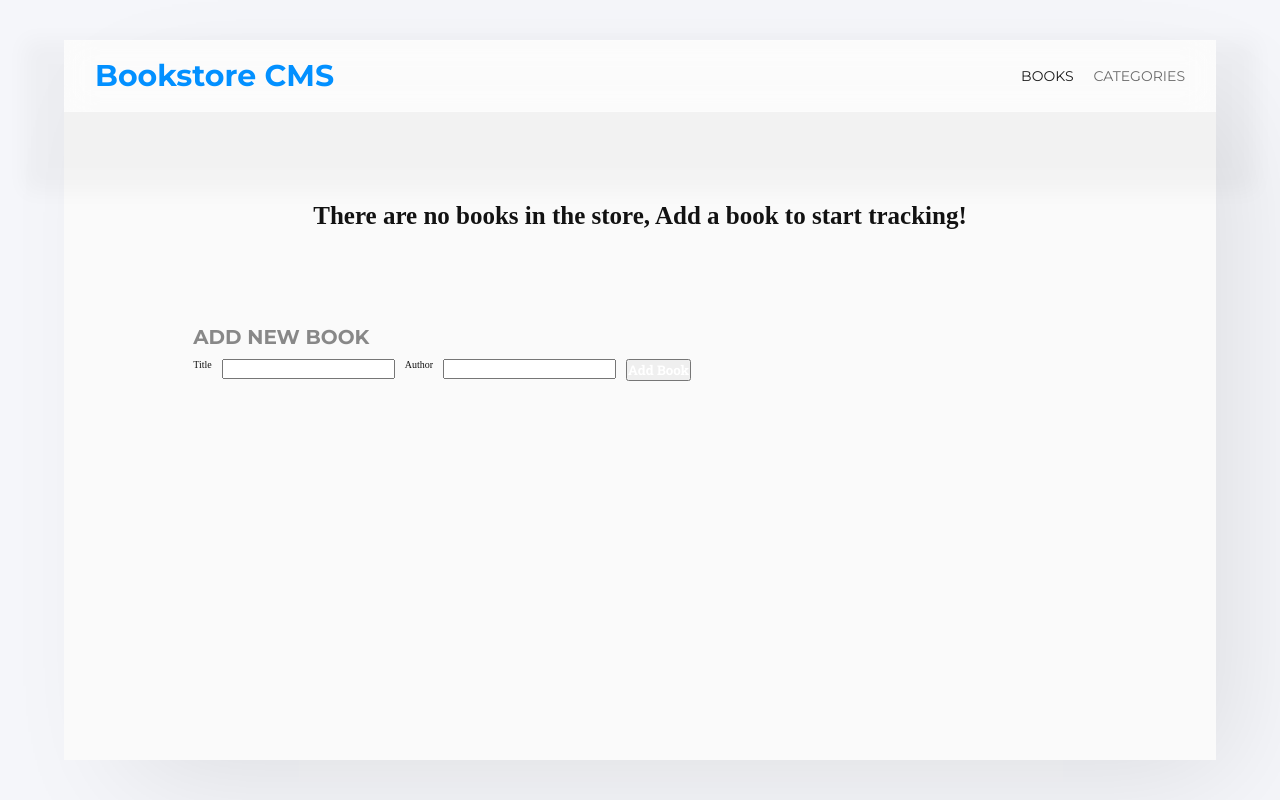
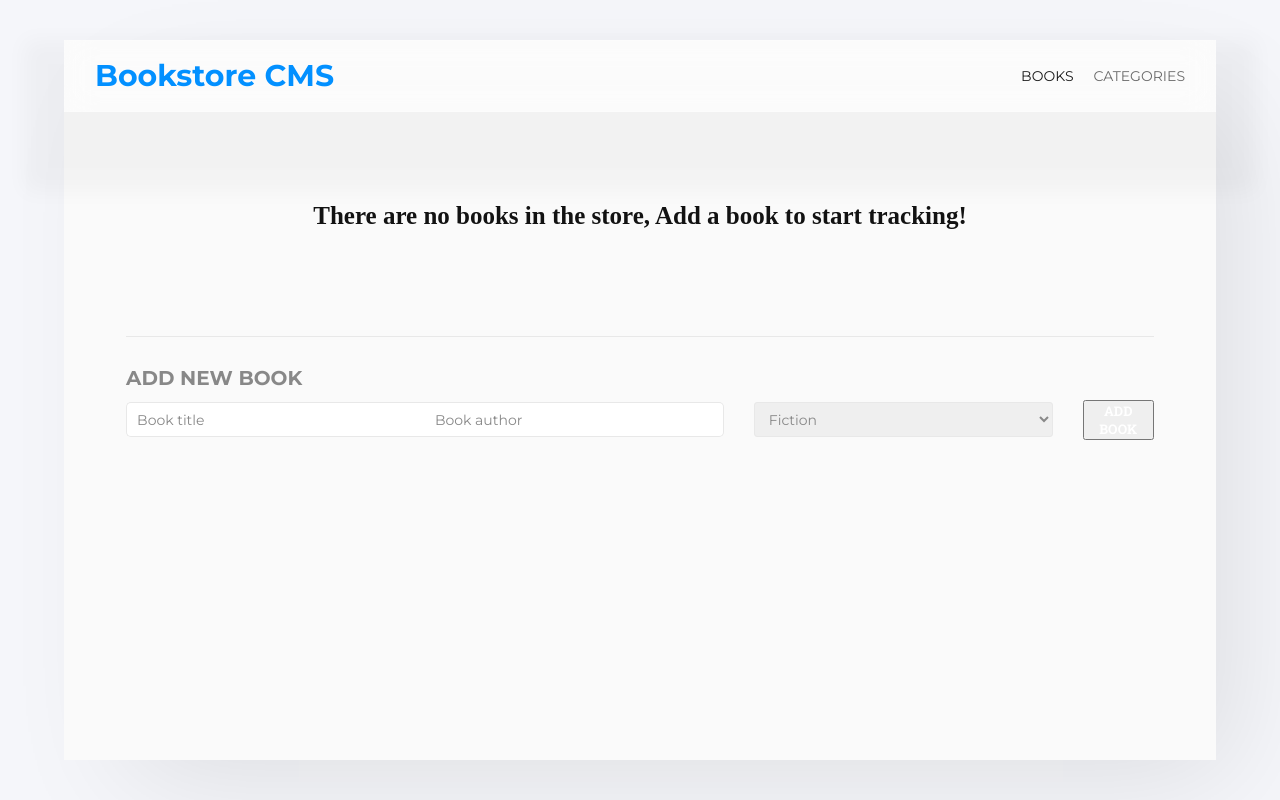
Before and after one commit to Ruthmy/bookstore, a React (Create React App) app: page /#/ in a window 1280 px wide. Built offline with nearby package versions, Linux system fonts and the light colour scheme; no server answers.

Commit message:
Modified 'AddForm.js' -component- and 'AddForm.css' -stylesheet- Added a select tag for categories and the styles for the rest of the elements.

```diff
--- a/src/components/AddForm.js
+++ b/src/components/AddForm.js
@@ -36,27 +36,26 @@ const AddForm = () => {
 
   return (
     <div className="AddForm">
+      <div className="AddForm-line" />
       <h3>ADD NEW BOOK</h3>
       <form onSubmit={onFormSubmit}>
         <div className="form-group">
           <label htmlFor="title">
-            <span>Title</span>
             <input
               type="text"
-              className="form-control"
+              className="form-control input-title"
+              placeholder="Book title"
               id="title"
               value={titleInput}
               onChange={(event) => setTitleInput(event.target.value)}
               required
             />
           </label>
-        </div>
-        <div className="form-group">
           <label htmlFor="author">
-            <span>Author</span>
             <input
               type="text"
-              className="form-control"
+              className="form-control input-author"
+              placeholder="Book author"
               id="author"
               value={authorInput}
               onChange={(event) => setAuthorInput(event.target.value)}
@@ -64,11 +63,33 @@ const AddForm = () => {
             />
           </label>
         </div>
+        <div className="form-group">
+          <label htmlFor="category">
+            <select
+              className="form-control"
+              id="category"
+              required
+            >
+              <option value="Fiction">Fiction</option>
+              <option value="Nonfiction">Nonfiction</option>
+              <option value="Romance">Romance</option>
+              <option value="Fantasy">Fantasy</option>
+              <option value="Mystery">Mystery</option>
+              <option value="Thriller">Thriller</option>
+              <option value="Horror">Horror</option>
+              <option value="Children">Children</option>
+              <option value="History">History</option>
+              <option value="Poetry">Poetry</option>
+              <option value="Biography">Biography</option>
+              <option value="Science">Science</option>
+            </select>
+          </label>
+        </div>
         <button
           type="submit"
-          className="btn btn-add"
+          className="btn-add"
         >
-          Add Book
+          ADD BOOK
         </button>
       </form>
       <div id="error" />
--- a/src/styles/AddForm.css
+++ b/src/styles/AddForm.css
@@ -3,23 +3,83 @@
   flex-direction: column;
   align-items: flex-start;
   justify-content: center;
-  width: 80%;
-  padding: 1rem 1rem;
+  width: 90%;
+  padding: 2rem 0;
   gap: 1rem;
 }
 
+.AddForm-line {
+  height: 1px;
+  width: 100%;
+  margin-bottom: 2rem;
+  background-color: var(--very-light-grey);
+}
+
 form {
+  width: 100%;
+  display: flex;
+  flex-direction: row;
+  align-items: center;
+  justify-content: space-between;
+  gap: 3rem;
+}
+
+.form-group {
   display: flex;
   flex-direction: row;
   align-items: flex-start;
   justify-content: center;
-  gap: 1rem;
+}
+
+.form-group:nth-child(1) {
+  width: 60%;
+}
+
+.form-group:nth-child(2) {
+  width: 30%;
 }
 
 .form-group label {
   display: flex;
+  width: 100%;
   gap: 1rem;
 }
+
+input {
+  width: 100%;
+  height: 3.5rem;
+  border-width: 1px;
+  border-color: var(--very-light-grey);
+  padding: 0 1rem;
+  font-size: var(--font-p-size);
+  transition: all 0.3s ease-in-out;
+}
+
+input.input-title {
+  border-style: solid none solid solid;
+  border-radius: 0.5rem 0 0 0.5rem;
+}
+
+input.input-title:focus { outline: var(--select-grey) solid 2px; }
+
+input.input-author {
+  border-style: solid solid solid none;
+  border-radius: 0 0.5rem 0.5rem 0;
+}
+
+input.input-author:focus { outline: var(--select-grey) solid 2px; }
+
+select {
+  width: 100%;
+  height: 3.5rem;
+  border-radius: 0.3rem;
+  border: solid 1px var(--very-light-grey);
+  padding: 0 1rem;
+  font-size: var(--font-p-size);
+  transition: all 0.3s ease-in-out;
+}
+
+select:focus { outline: var(--select-grey) solid 2px; }
 
 /* Display error */
 
```
